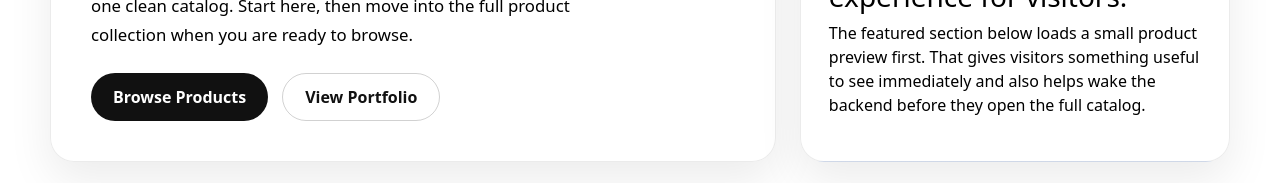
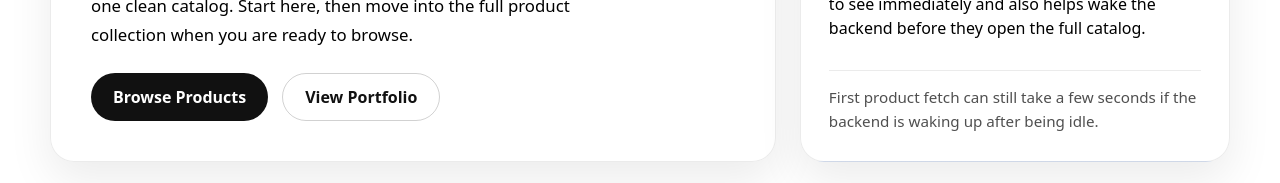
Before and after one commit to sharmaVishal2/E-Commerce-Application-by-Java-Spring-Boot, a React (Vite) app in the folder ecom-frontend-5/: page / in a window 1280 px wide. Shown: the part 720-903 px from the top of the page. Built offline with nearby package versions, Linux system fonts and the light colour scheme; no server answers.

Commit message:
Add backend wake-up note to home page

```diff
--- a/ecom-frontend-5/src/App.css
+++ b/ecom-frontend-5/src/App.css
@@ -189,6 +189,21 @@
   text-transform: uppercase;
   color: #0d6efd;
   margin-bottom: 10px;
+}
+
+.hero-note {
+  margin-top: 14px;
+  margin-bottom: 0;
+  padding-top: 14px;
+  border-top: 1px solid rgba(0, 0, 0, 0.08);
+  font-size: 0.95rem;
+  line-height: 1.6;
+  color: rgba(17, 17, 17, 0.74);
+}
+
+.dark-theme .hero-note {
+  border-top-color: rgba(255, 255, 255, 0.1);
+  color: rgba(243, 245, 247, 0.78);
 }
 
 .featured-section {
--- a/ecom-frontend-5/src/components/Home.jsx
+++ b/ecom-frontend-5/src/components/Home.jsx
@@ -95,6 +95,10 @@
               visitors something useful to see immediately and also helps wake the
               backend before they open the full catalog.
             </p>
+            <p className="hero-note">
+              First product fetch can still take a few seconds if the backend is waking
+              up after being idle.
+            </p>
           </div>
         </div>
       </section>
```
